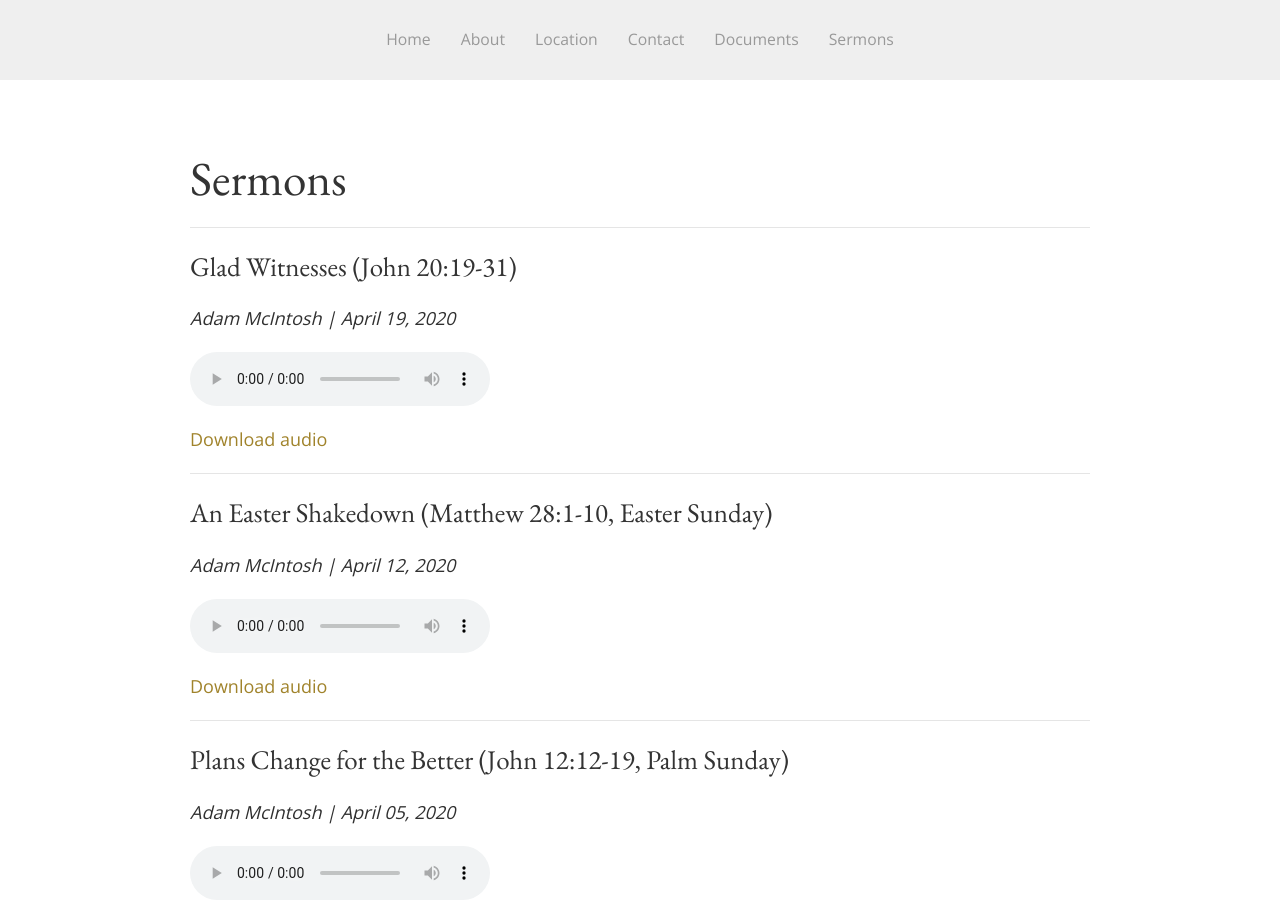
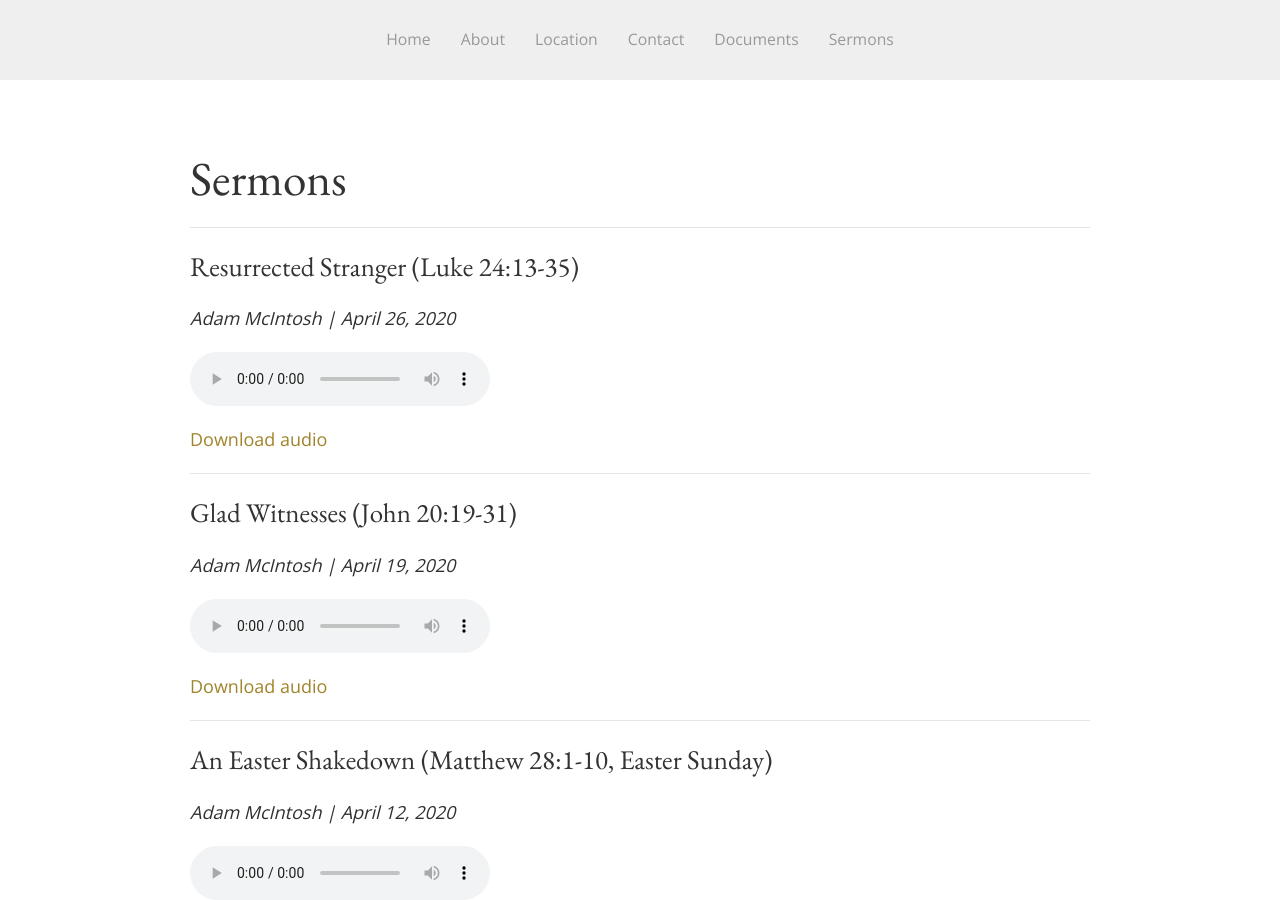
Before and after one commit to SaintDavidsChurch/website, a Jekyll site: the page built from sermons.html, in a window 1280 px wide and 900 px high. Built offline with Jekyll 4.4.1, drawn with Linux system fonts in a browser that asks for light colours.

Commit message:
Updated by InferCMS

```diff
--- a/_data/sermons.yml
+++ b/_data/sermons.yml
@@ -74,3 +74,7 @@
   date: '2020-04-19'
   preacher: Adam McIntosh
   audio_file: https://saintdavids.church/assets/sermons/Adam-McIntosh_April19-2020_John20.19-31.mp3
+- title: Resurrected Stranger (Luke 24:13-35)
+  date: '2020-04-26'
+  preacher: Adam McIntosh
+  audio_file: https://saintdavids.church/assets/sermons/Adam-McIntosh_April26-2020_Luke24.13-35.mp3
```
